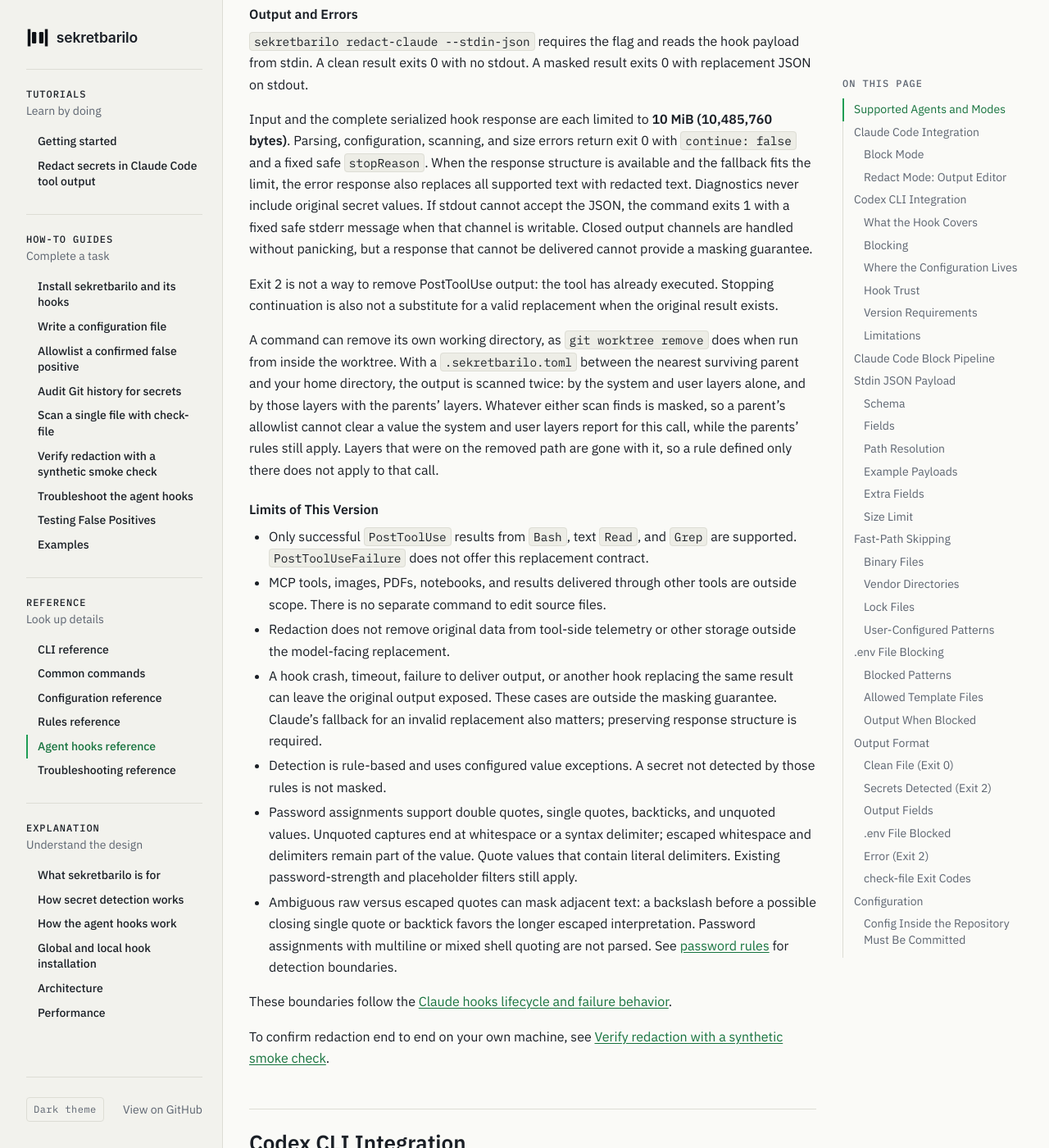
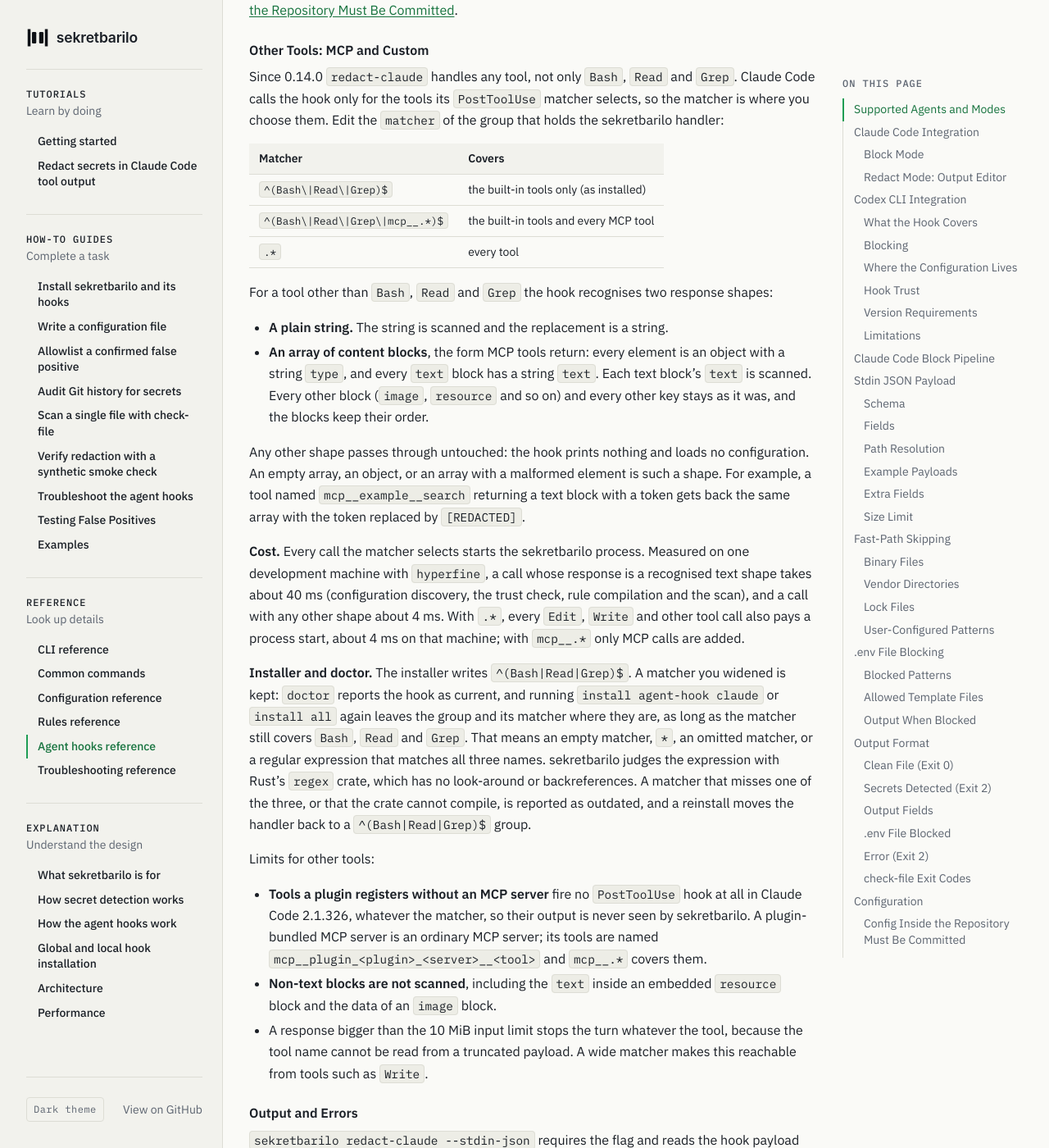
Before and after one commit to vshuraeff/sekretbarilo, a Jekyll site: the page built from docs/_pages/agent-hooks.md, in a window 1280 px wide and 1400 px high, scrolled down 3775 px. Shown: the whole window at 82% size. Built offline with Jekyll 4.4.1, drawn with Linux system fonts in a browser that asks for light colours; some of the changed text lies outside the part shown.

Commit message:
docs: redact-claude for MCP and other tools, matcher choices and cost (0.14.0)

````diff
--- a/Cargo.toml
+++ b/Cargo.toml
@@ -1,6 +1,6 @@
 [package]
 name = "sekretbarilo"
-version = "0.13.2"
+version = "0.14.0"
 edition = "2024"
 description = "High-performance secret scanner for git workflows and AI coding agents"
 license = "MIT"
--- a/docs/_pages/agent-hooks.md
+++ b/docs/_pages/agent-hooks.md
@@ -11,7 +11,7 @@ Why the hooks are built this way, with illustrated sessions, is in [How the agen
 | Agent / mode | Coverage | Event / tools | Hook command |
 |--------------|----------|---------------|--------------|
 | Claude Code `block` | blocks file reads | `PreToolUse` / `Read` | `<absolute-path-to-running-sekretbarilo> check-file --stdin-json` |
-| Claude Code `redact` | masks successful text results | `PostToolUse` / `Bash`, `Read`, `Grep` | `<absolute-path-to-running-sekretbarilo> redact-claude --stdin-json` |
+| Claude Code `redact` | masks successful text results | `PostToolUse` / `Bash`, `Read`, `Grep`; any other tool [you add to the matcher](#other-tools-mcp-and-custom) | `<absolute-path-to-running-sekretbarilo> redact-claude --stdin-json` |
 | Codex CLI | blocks patches and shell commands | `PreToolUse` / `apply_patch`, `Bash` | `sekretbarilo check-codex --stdin-json` |
 | Codex CLI | withholds completed shell output that contains secrets | `PostToolUse` / `Bash` | `sekretbarilo check-codex --stdin-json` |
 
@@ -37,7 +37,7 @@ When Claude Code is about to read a file, it automatically calls sekretbarilo, s
 
 Install with `sekretbarilo install agent-hook claude --mode redact`. This mode requires Claude Code **2.1.121 or later**, which introduced replacement of built-in tool output through `hookSpecificOutput.updatedToolOutput`. The installer checks the installed version before modifying Claude settings; an unknown or unsupported version leaves the previous protection in place. See the [Claude hook contract](https://code.claude.com/docs/en/hooks#posttooluse-decision-control) and [2.1.121 release notes](https://github.com/anthropics/claude-code/blob/main/CHANGELOG.md#21121).
 
-The hook is synchronous, runs on successful `PostToolUse` events, matches `^(Bash|Read|Grep)$`, and has a 10-second timeout. **Editor** means editing the returned text in memory. The tool runs normally and source files are unchanged; this mode does not edit files on disk or prevent a Bash command's side effects.
+The hook is synchronous, runs on successful `PostToolUse` events, matches `^(Bash|Read|Grep)$` as installed, and has a 10-second timeout. Widen the matcher to cover MCP and other tools; see [Other tools](#other-tools-mcp-and-custom). **Editor** means editing the returned text in memory. The tool runs normally and source files are unchanged; this mode does not edit files on disk or prevent a Bash command's side effects.
 
 ```json
 {
@@ -65,6 +65,7 @@ The scanner processes supported text inside `tool_response`, using the [tool out
 | `Bash` | `stdout`, `stderr`, and text content blocks |
 | `Read` | Text-file content; images, PDFs, and notebooks are outside this version's scope |
 | `Grep` | Returned content, result lines, and filename arrays across `content`, `files_with_matches`, and `count` modes; counters are preserved |
+| any other tool | A response that is a plain string, or the `text` of each `{"type": "text", "text": ...}` block in an array of content blocks; see [Other tools](#other-tools-mcp-and-custom) |
 
 Only supported text fields change. The replacement preserves the original JSON structure, service fields, and unknown metadata, because Claude falls back to the original output when replacement validation fails. Unknown metadata is preserved, not scanned as arbitrary text.
 
@@ -89,6 +90,33 @@ The whole captured secret value becomes `[REDACTED]`; no prefix or suffix remain
 
 With the heuristic rule enabled, environment dumps and similar tool output also redact eligible high-entropy values regardless of the variable name. Some harmless high-entropy data, such as base64 blobs or checksums, may be redacted; use `[allowlist].stopwords` or a per-rule `[[allowlist.rules]]` `regexes` exception to suppress a specific case. An in-workspace `.sekretbarilo.toml` exception must be committed before hooks honor it; see [Config Inside the Repository Must Be Committed]({{ '/agent-hooks/#config-inside-the-repository-must-be-committed' | relative_url }}).
 
+#### Other Tools: MCP and Custom
+
+Since 0.14.0 `redact-claude` handles any tool, not only `Bash`, `Read` and `Grep`. Claude Code calls the hook only for the tools its `PostToolUse` matcher selects, so the matcher is where you choose them. Edit the `matcher` of the group that holds the sekretbarilo handler:
+
+| Matcher | Covers |
+|---------|--------|
+| `^(Bash\|Read\|Grep)$` | the built-in tools only (as installed) |
+| `^(Bash\|Read\|Grep\|mcp__.*)$` | the built-in tools and every MCP tool |
+| `.*` | every tool |
+
+For a tool other than `Bash`, `Read` and `Grep` the hook recognises two response shapes:
+
+- **A plain string.** The string is scanned and the replacement is a string.
+- **An array of content blocks**, the form MCP tools return: every element is an object with a string `type`, and every `text` block has a string `text`. Each text block's `text` is scanned. Every other block (`image`, `resource` and so on) and every other key stays as it was, and the blocks keep their order.
+
+Any other shape passes through untouched: the hook prints nothing and loads no configuration. An empty array, an object, or an array with a malformed element is such a shape. For example, a tool named `mcp__example__search` returning a text block with a token gets back the same array with the token replaced by `[REDACTED]`.
+
+**Cost.** Every call the matcher selects starts the sekretbarilo process. Measured on one development machine with `hyperfine`, a call whose response is a recognised text shape takes about 40 ms (configuration discovery, the trust check, rule compilation and the scan), and a call with any other shape about 4 ms. With `.*`, every `Edit`, `Write` and other tool call also pays a process start, about 4 ms on that machine; with `mcp__.*` only MCP calls are added.
+
+**Installer and doctor.** The installer writes `^(Bash|Read|Grep)$`. A matcher you widened is kept: `doctor` reports the hook as current, and running `install agent-hook claude` or `install all` again leaves the group and its matcher where they are, as long as the matcher still covers `Bash`, `Read` and `Grep`. That means an empty matcher, `*`, an omitted matcher, or a regular expression that matches all three names. sekretbarilo judges the expression with Rust's `regex` crate, which has no look-around or backreferences. A matcher that misses one of the three, or that the crate cannot compile, is reported as outdated, and a reinstall moves the handler back to a `^(Bash|Read|Grep)$` group.
+
+Limits for other tools:
+
+- **Tools a plugin registers without an MCP server** fire no `PostToolUse` hook at all in Claude Code 2.1.326, whatever the matcher, so their output is never seen by sekretbarilo. A plugin-bundled MCP server is an ordinary MCP server; its tools are named `mcp__plugin_<plugin>_<server>__<tool>` and `mcp__.*` covers them.
+- **Non-text blocks are not scanned**, including the `text` inside an embedded `resource` block and the data of an `image` block.
+- A response bigger than the 10 MiB input limit stops the turn whatever the tool, because the tool name cannot be read from a truncated payload. A wide matcher makes this reachable from tools such as `Write`.
+
 #### Output and Errors
 
 `sekretbarilo redact-claude --stdin-json` requires the flag and reads the hook payload from stdin. A clean result exits 0 with no stdout. A masked result exits 0 with replacement JSON on stdout.
@@ -101,8 +129,8 @@ A command can remove its own working directory, as `git worktree remove` does wh
 
 #### Limits of This Version
 
-- Only successful `PostToolUse` results from `Bash`, text `Read`, and `Grep` are supported. `PostToolUseFailure` does not offer this replacement contract.
-- MCP tools, images, PDFs, notebooks, and results delivered through other tools are outside scope. There is no separate command to edit source files.
+- Only successful `PostToolUse` results are supported: `Bash`, text `Read`, `Grep`, and the [text shapes of other tools](#other-tools-mcp-and-custom) the matcher selects. `PostToolUseFailure` does not offer this replacement contract.
+- Images, PDFs, notebooks, non-text content blocks, other response shapes, and tools that fire no `PostToolUse` hook are outside scope. There is no separate command to edit source files.
 - Redaction does not remove original data from tool-side telemetry or other storage outside the model-facing replacement.
 - A hook crash, timeout, failure to deliver output, or another hook replacing the same result can leave the original output exposed. These cases are outside the masking guarantee. Claude's fallback for an invalid replacement also matters; preserving response structure is required.
 - Detection is rule-based and uses configured value exceptions. A secret not detected by those rules is not masked.
@@ -811,7 +839,7 @@ For both local (`./.claude/settings.json`) and global (`~/.claude/settings.json`
 1. **File exists**: settings.json is present
 2. **Valid JSON**: file parses correctly
 3. **Mode and event**: finds sekretbarilo handlers across events, including `PreToolUse` and `PostToolUse`
-4. **Matcher and command**: checks `Read` / `check-file --stdin-json` for `block`, or `^(Bash|Read|Grep)$` / `redact-claude --stdin-json` for `redact`
+4. **Matcher and command**: checks `Read` / `check-file --stdin-json` for `block`, or `redact-claude --stdin-json` for `redact` under `^(Bash|Read|Grep)$` or any matcher that still covers those three tools (see [Other tools](#other-tools-mcp-and-custom))
 5. **Hook settings**: checks the mode's configuration, including synchronous redaction and timeout
 6. **Outdated command detection**: warns if an older sekretbarilo command is found
 7. **Stale duplicate detection**: warns if a second, older sekretbarilo handler is left behind at another position in the file
````
Also changed, not shown: docs/_pages/architecture.md (+1 -1 lines), docs/_pages/cli-reference.md (+4 -2 lines), docs/_pages/examples.md (+1 -1 lines), docs/_pages/how-agent-hooks-work.md (+1 -1 lines), docs/_pages/protect-an-ai-agent.md (+14 -3 lines), .github/release-notes/v0.14.0.md (added), README.md, 2 other files.
